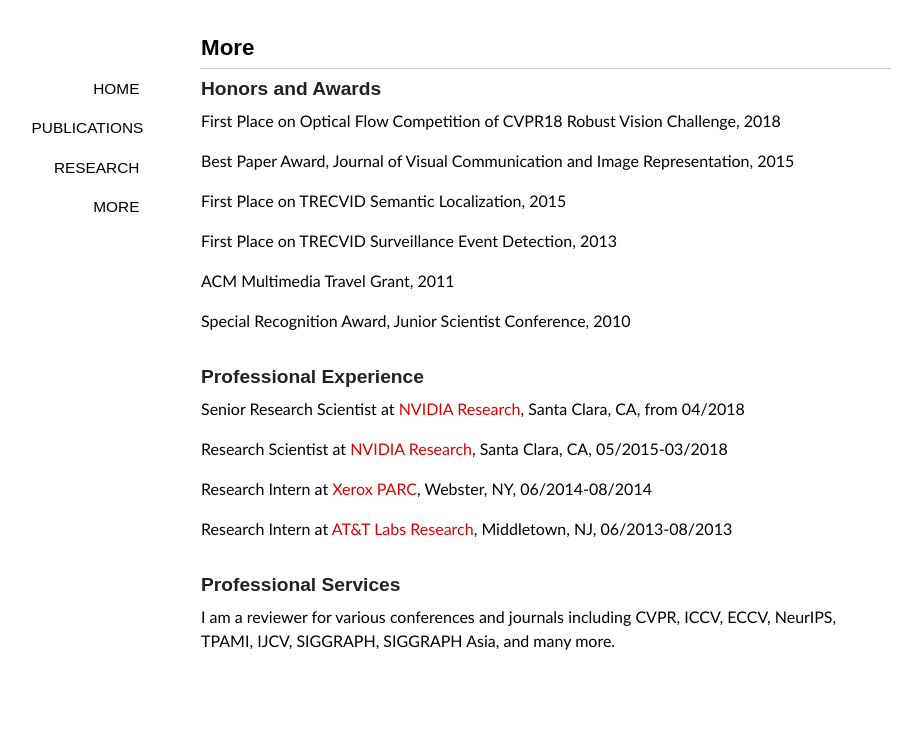
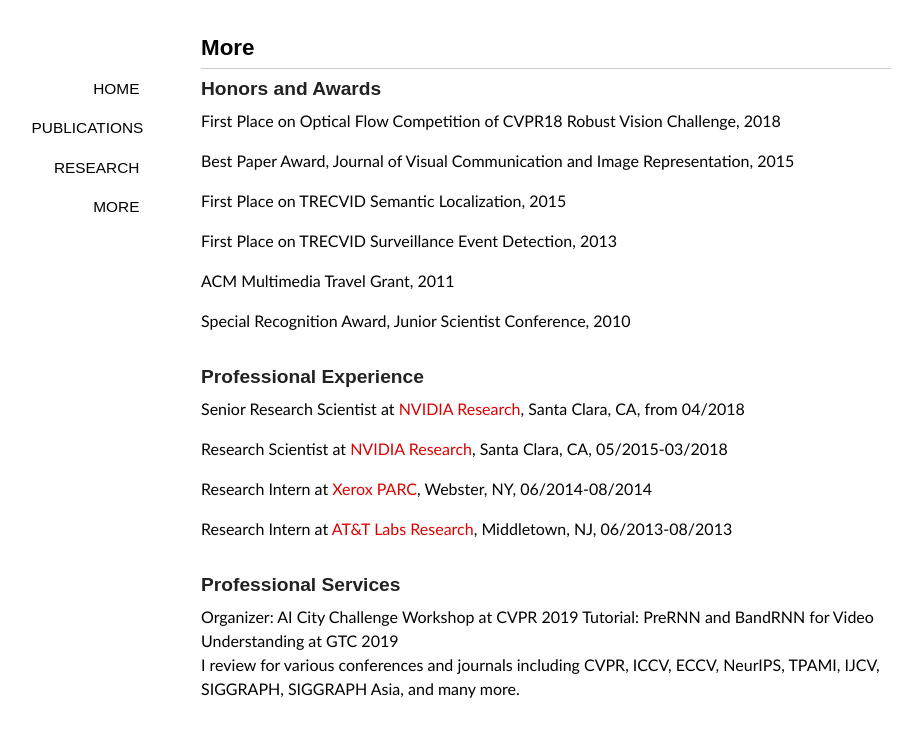
Before and after one commit to xiaodongyang/xiaodongyang.github.io, a Jekyll site: the page built from more/index.md, in a window 1280 px wide. Shown: the top 737 px of the page, without its empty margins (94-1004 px from the left). Built offline with Jekyll 4.4.1, drawn with Linux system fonts in a browser that asks for light colours; some web fonts are replaced.

Commit message:
Update index.md

```diff
--- a/more/index.md
+++ b/more/index.md
@@ -32,4 +32,6 @@ Research Intern at [AT&T Labs Research](http://www.research.att.com), Middletown
 
 ### Professional Services
 
-I am a reviewer for various conferences and journals including CVPR, ICCV, ECCV, NeurIPS, TPAMI, IJCV, SIGGRAPH, SIGGRAPH Asia, and many more.
+Organizer: AI City Challenge Workshop at CVPR 2019
+Tutorial: PreRNN and BandRNN for Video Understanding at GTC 2019
+I review for various conferences and journals including CVPR, ICCV, ECCV, NeurIPS, TPAMI, IJCV, SIGGRAPH, SIGGRAPH Asia, and many more.
```
